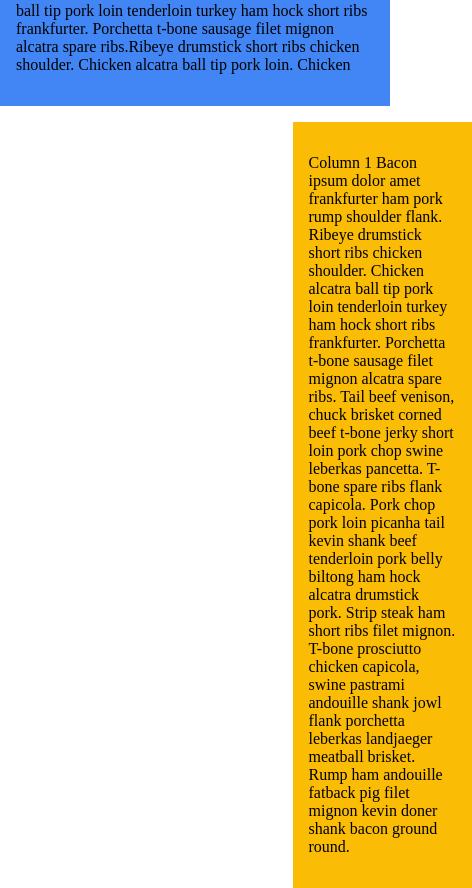
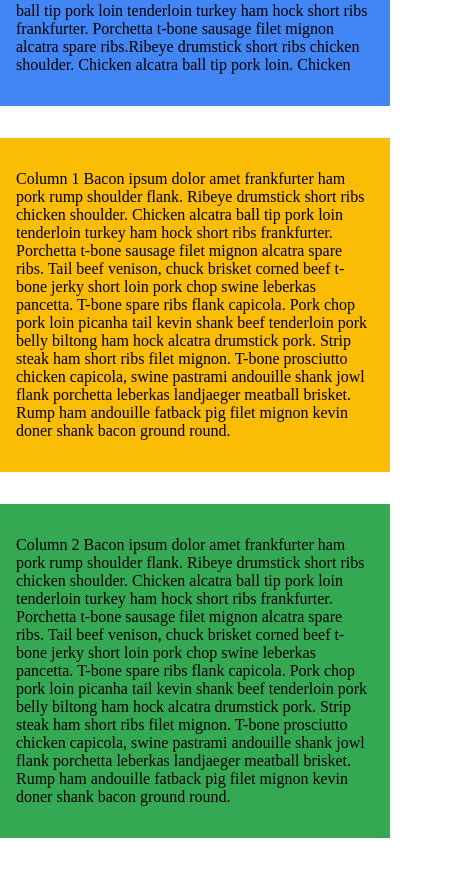
Before and after one commit to wrenwithers/mondrian, a plain HTML site: page index.html in a window 390 px wide. Shown: the part 1902-2790 px from the top of the page, 472 px wide, since content can reach past the window. After the commit the page ends 2740 px from the top, so only its background shows below. Drawn offline with Linux system fonts and the light colour scheme.

Commit message:
Mondrian complete

```diff
--- a/css/stylesheet.css
+++ b/css/stylesheet.css
@@ -72,25 +72,80 @@ body {
 
   .BoxContiner {
   height: 48.5%;
-  width: 100%
-   background-color: #E18728;
-   display: inline-block;
+  width: 100%;
+  background-color: #E18728;
+  display: inline-block;
   }
 
   .box {
     width: 48.5%;
     height: 48.5%;
     padding: 1em;
-    display: inline block;
+    display: inline-block;
   }
 
   #Box1 {
     float: left;
+    margin: 0;
     background-color: #FBBC05;
   }
 
   #Box2 {
     float: right;
+    margin: 0;
     background-color: #34A853;
   }
 }
+
+@media only screen and (max-width:899px)
+{
+  *,
+  *::before,
+  *::after {
+    box-sizing: inherit;
+  }
+
+  html {
+    box-sizing: border-box;
+  }
+
+
+  body {
+    width: 100%;
+    margin: 0 auto;
+  }
+
+  #Main {
+    width: 100%;
+    height: 49%;
+    margin: 0 0 2em 0;
+    padding: 1em;
+    float: none;
+    background-color: #4285F4;
+  }
+
+  .BoxContiner {
+    float: none;
+    height: 49%;
+    width: 100%;
+   background-color: #E18728;
+  }
+
+  .box {
+    width: 100%;
+    height: 24%;
+    padding: 1em;
+  }
+
+  #Box1 {
+    float: none;
+    background-color: #FBBC05;
+    margin-bottom: 2em;
+  }
+
+  #Box2 {
+    float: none;
+    background-color: #34A853;
+  }
+
+}
--- /dev/null
+++ b/css/stylesheet3.css
@@ -0,0 +1,48 @@
+*,
+*::before,
+*::after {
+  box-sizing: inherit;
+}
+
+html {
+  box-sizing: border-box;
+}
+
+
+body {
+  width: 100%;
+  margin: 0 auto;
+}
+
+#Main {
+  width: 100%;
+  height: 49%;
+  margin: 0 0 2em 0;
+  padding: 1em;
+  float: none;
+  background-color: #4285F4;
+}
+
+.BoxContiner {
+  float: none;
+  height: 49%;
+  width: 100%;
+ background-color: #E18728;
+}
+
+.box {
+  width: 100%;
+  height: 24%;
+  padding: 1em;
+}
+
+#Box1 {
+  float: none;
+  background-color: #FBBC05;
+  margin-bottom: 2em;
+}
+
+#Box2 {
+  float: none;
+  background-color: #34A853;
+}
--- a/index.html
+++ b/index.html
@@ -2,7 +2,7 @@
 <html>
 
   <head>
-    <link href="css/stylesheet1.css" rel="stylesheet" type="text/css" media="screen">
+    <link href="css/stylesheet.css" rel="stylesheet" type="text/css" media="screen">
     <meta name="viewport" content="width=device-width, initial-scale=1">
     <title>Mondrian</title>
   </head>
```
